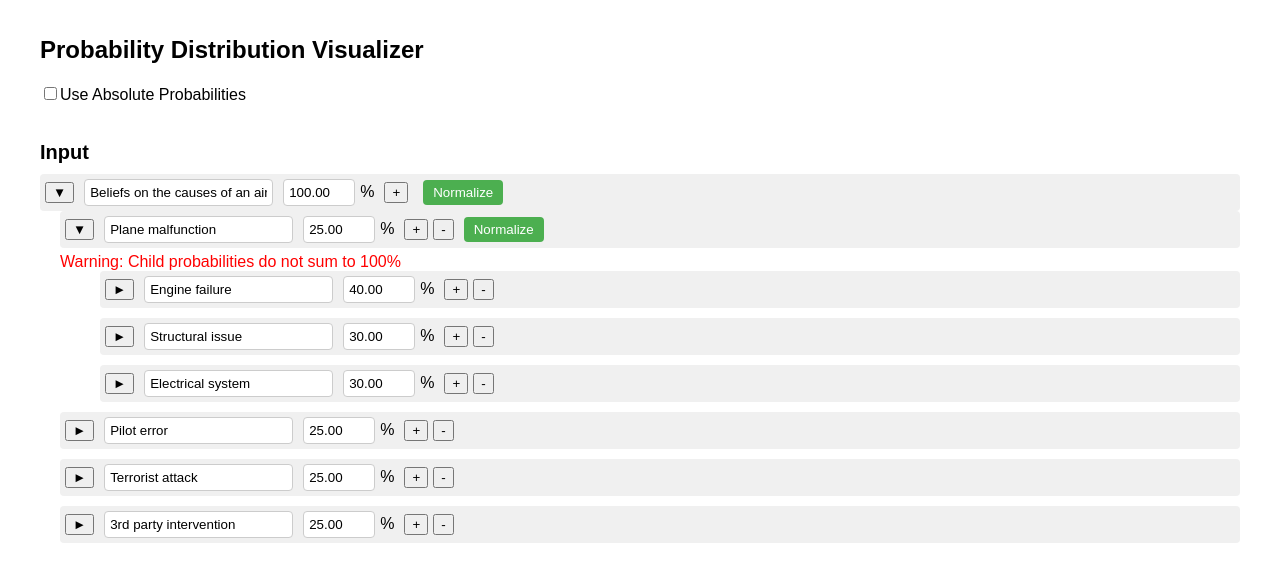
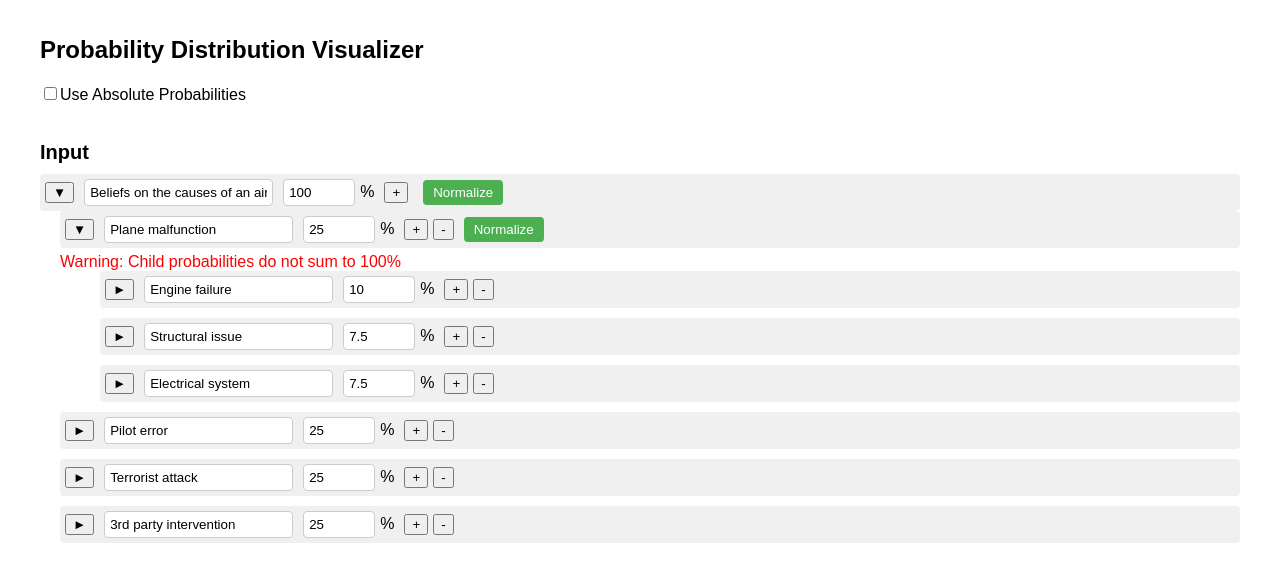
Before and after one commit to jss367/ProbTree, a React (Create React App) app in the folder probtree/: page / in a window 1280 px wide. Shown: the top 588 px of the page. Built offline with nearby package versions, Linux system fonts and the light colour scheme.

Commit message:
Update App.js

```diff
--- a/probtree/src/App.js
+++ b/probtree/src/App.js
@@ -1,7 +1,11 @@
 import React, { useState, useEffect } from 'react';
-
 const ProbabilityNode = ({ node, onUpdate, onAdd, onRemove, onToggle, level = 0, onNormalize, parentProbability, isAbsolute }) => {
   const [isNormalized, setIsNormalized] = useState(true);
+  const [inputValue, setInputValue] = useState(node.probability.toString());
+
+  useEffect(() => {
+    setInputValue(node.probability.toString());
+  }, [node.probability]);
 
   useEffect(() => {
     if (node.children) {
@@ -11,18 +15,24 @@ const ProbabilityNode = ({ node, onUpdate, onAdd, onRemove, onToggle, level = 0,
   }, [node, isAbsolute]);
 
   const handleProbabilityChange = (e) => {
-    let newProb = parseFloat(e.target.value);
-    if (isAbsolute) {
-      newProb = Math.min(newProb, parentProbability);
-    } else {
-      newProb = Math.min(newProb, 100);
+    const newValue = e.target.value;
+    setInputValue(newValue);
+
+    const newProb = parseFloat(newValue);
+    if (!isNaN(newProb)) {
+      let clampedProb;
+      if (isAbsolute) {
+        clampedProb = Math.min(newProb, parentProbability);
+      } else {
+        clampedProb = Math.min(newProb, 100);
+      }
+      onUpdate({ ...node, probability: clampedProb });
     }
-    onUpdate({ ...node, probability: newProb });
   };
 
   const displayProbability = isAbsolute
     ? node.probability
-    : level === 0 ? 100 : (node.probability / parentProbability) * 100;
+    : level === 0 ? 100 : node.probability;
 
   return (
     <div style={{ marginBottom: '10px', marginLeft: `${level * 20}px` }}>
@@ -38,11 +48,12 @@ const ProbabilityNode = ({ node, onUpdate, onAdd, onRemove, onToggle, level = 0,
         />
         <input
           type="number"
-          value={displayProbability.toFixed(2)}
+          value={inputValue}
           onChange={handleProbabilityChange}
+          onBlur={() => setInputValue(displayProbability.toFixed(2))}
           min="0"
           max={isAbsolute ? parentProbability : 100}
-          step="0.1"
+          step="any"
           style={{ width: '60px', marginRight: '5px', padding: '5px', border: '1px solid #ccc', borderRadius: '4px' }}
         />
         <span style={{ marginRight: '10px' }}>%</span>
@@ -263,7 +274,7 @@ const ProbabilityDistributionVisualizer = () => {
         return {
           ...node,
           probability: newProbability,
-          children: node.children.map(child => toggleAbsoluteRecursive(child, newProbability))
+          children: node.children.map(child => toggleAbsoluteRecursive(child, isAbsolute ? node.probability : newProbability))
         };
       }
       return { ...node, probability: newProbability };
```
